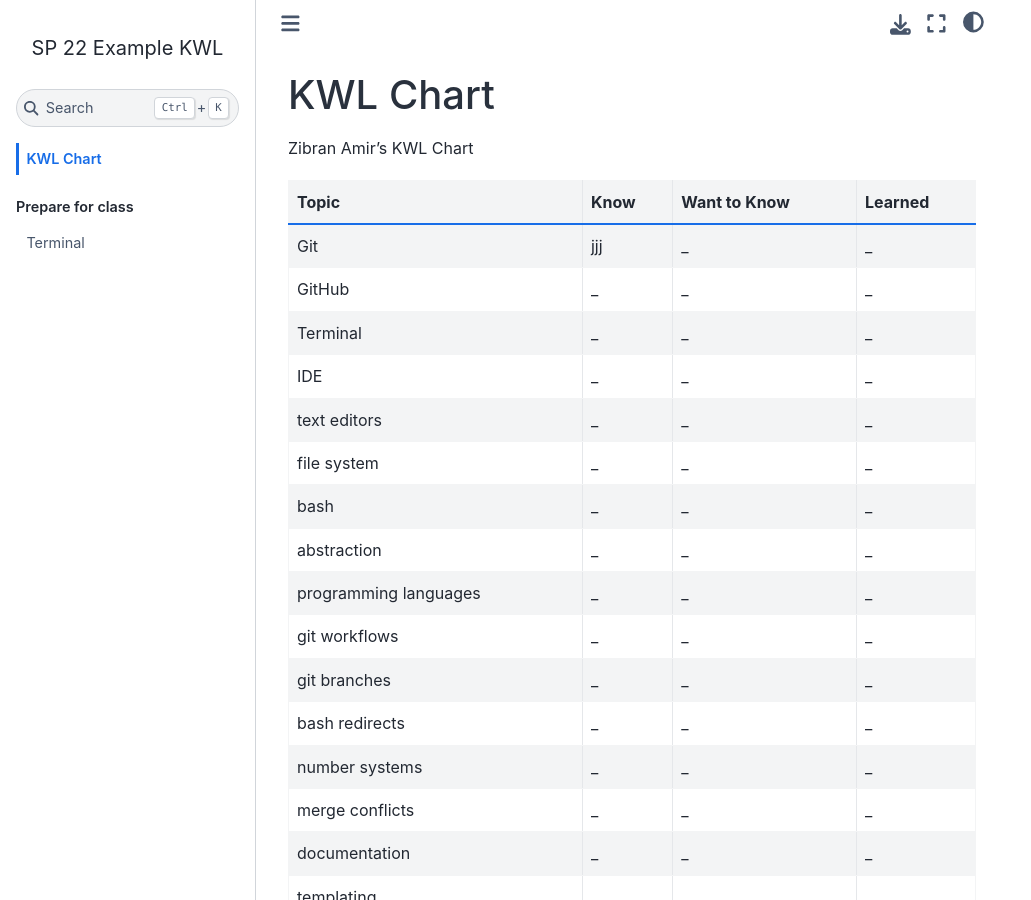
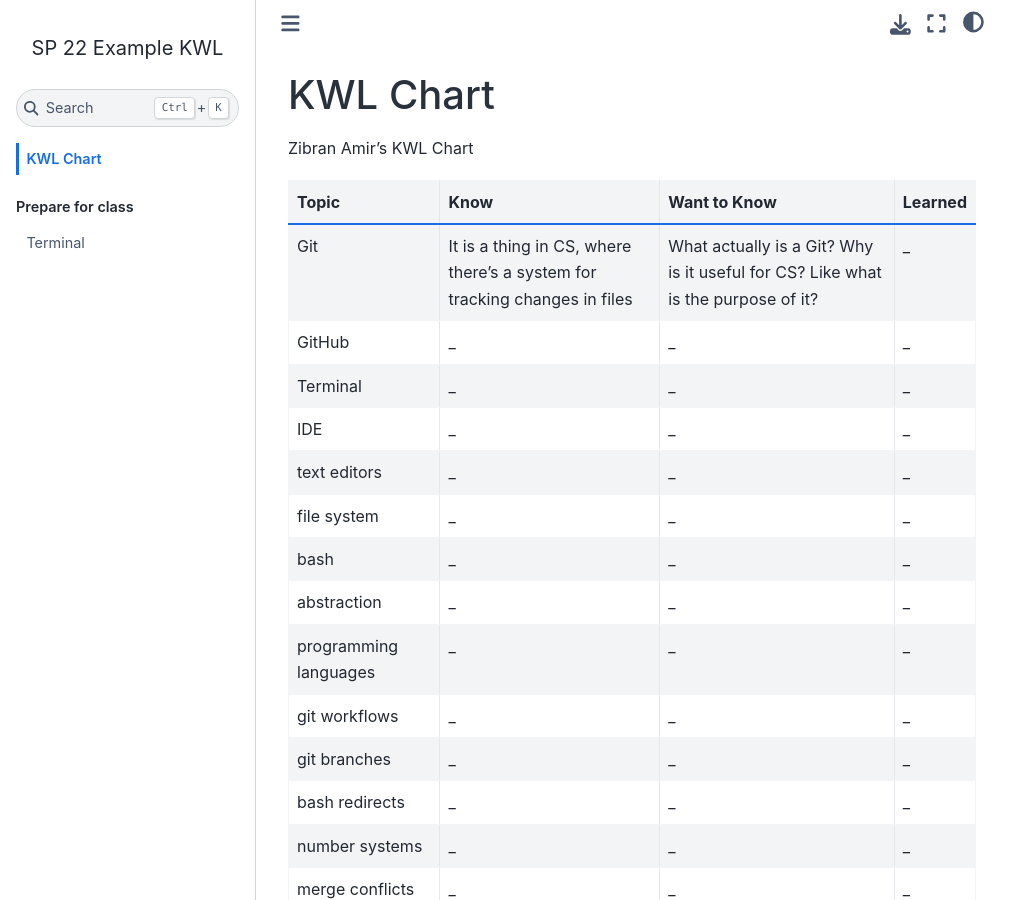
Before and after one commit to zibranamir2/kwl-chart-example, a Jupyter Book: the page built from chart.md, in a window 1280 px wide and 900 px high. Shown: the whole window, without its empty margins (0-1031 px from the left). Built offline with Jupyter Book 1.0.4 settings and Sphinx 7.4.7 and the Sphinx Book theme 1.1.4, drawn with Linux system fonts in a browser that asks for light colours.

Commit message:
Update chart.md

```diff
--- a/chart.md
+++ b/chart.md
@@ -4,7 +4,7 @@ Zibran Amir's KWL Chart
 
 | Topic | Know | Want to Know | Learned |
 | ------| ------- | ------ | ------- |
-| Git | jjj | _ | _ |
+| Git | It is a thing in CS, where there's a system for tracking changes in files | What actually is a Git? Why is it useful for CS? Like what is the purpose of it? | _ |
 | GitHub | _ | _ | _ |
 | Terminal | _ | _ | _ |
 | IDE | _ | _ | _ |
```
